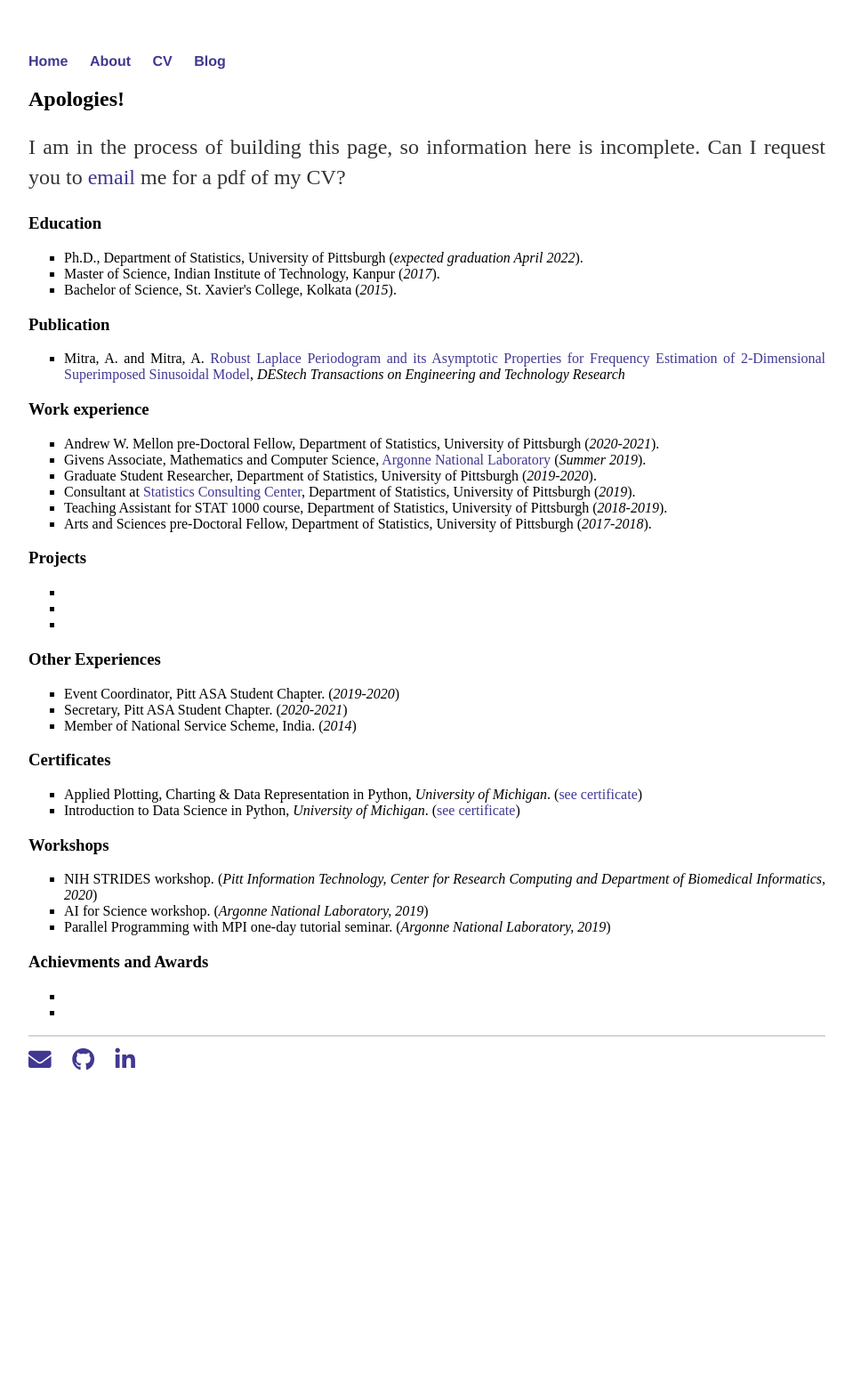
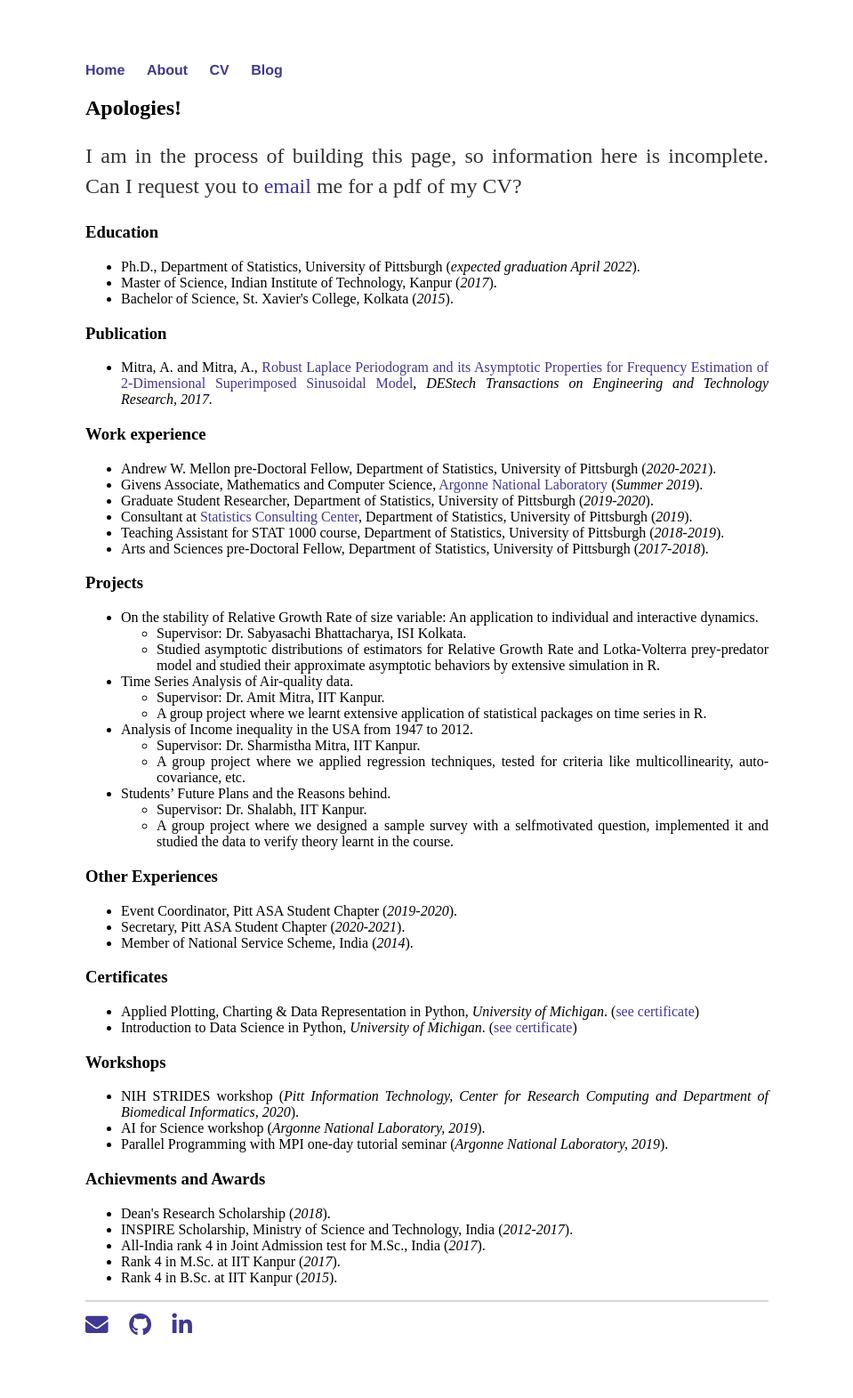
Before and after one commit to AnirbanMitra303/awnirbaan.github.io, a Jekyll site: the page built from cv/index.html, in a window 1280 px wide. Shown: the whole page at 89% size, without its empty margins (160-1119 px from the left). Built offline with Jekyll 4.4.1, drawn with Linux system fonts in a browser that asks for light colours; before the commit the page ends 1263 px from its top, so only the background shows below that.

Commit message:
CV update 2020-08-09

```diff
--- a/css/main.css
+++ b/css/main.css
@@ -1,6 +1,6 @@
 body {
-    margin: 60px auto;
-    width: 70%;
+    margin: 70px auto;
+    width: 60%;
 }
 nav ul, footer ul {
     font-family:'Helvetica', 'Arial', 'Sans-Serif';
@@ -18,7 +18,7 @@ a {
 }
 a:hover {
     text-decoration: underline;
-    color: #1F968BFF;
+    color: #D84C3EFF; /*#1F968BFF*/
     transform: skew(-10deg); /*does not work yet*/
     /*background-color: #e7dbdb;*/
 }
@@ -49,14 +49,15 @@ ul.posts li {
     list-style: none;
 }
 
-ul li {
+/*ul li {
     list-style-type: square;
-}
+}*/
 
 img {
     /*display: block;*/
-    width: 150px;
-    height: 150px;
+    width: 200px;
+    height: 200px;
     /*border: 10px solid #ddd;*/
+    /*border-radius: 75px;*/
     padding: 0px 30px 20px 0px;
 }
--- a/cv/index.html
+++ b/cv/index.html
@@ -2,57 +2,86 @@
 layout: default
 title: My CV
 ---
+<style>
+    ul.a {list-style-type: circle;}
+    ul.b {list-style-type: disc;}
+    ul.c {list-style-type: square;}
+</style>
 <div class="vitae" align = "justify">
 	<h2>Apologies!</h2>
     <p>I am in the process of building this page, so information here is incomplete. Can I request you to <a href="mailto:anm303@pitt.edu" target="_blank">email</a> me
         for a pdf of my CV?</p>
     <h3>Education</h3>
-    <ul>
+    <ul class="b">
         <li>Ph.D., Department of Statistics, University of Pittsburgh (<em>expected graduation April 2022</em>).</li>
         <li>Master of Science, Indian Institute of Technology, Kanpur (<em>2017</em>).</li>
         <li>Bachelor of Science, St. Xavier's College, Kolkata (<em>2015</em>).</li>
     </ul>
     <h3>Publication</h3>
-    <ul>
-        <li> Mitra, A. and Mitra, A. <a href="http://www.dpi-proceedings.com/index.php/dtetr/article/view/13386" target="_blank">Robust Laplace Periodogram and its Asymptotic Properties for
-            Frequency Estimation of 2-Dimensional Superimposed Sinusoidal Model</a>, <em>DEStech Transactions on Engineering and Technology Research</em></li>
+    <ul class="b">
+        <li> Mitra, A. and Mitra, A., <a href="http://www.dpi-proceedings.com/index.php/dtetr/article/view/13386" target="_blank">Robust Laplace Periodogram and its Asymptotic Properties for
+            Frequency Estimation of 2-Dimensional Superimposed Sinusoidal Model</a>, <em>DEStech Transactions on Engineering and Technology Research, 2017.</em></li>
     </ul>
     <h3>Work experience</h3>
-    <ul>
+    <ul class="b">
         <li>Andrew W. Mellon pre-Doctoral Fellow, Department of Statistics, University of Pittsburgh (<em>2020-2021</em>).</li>
         <li>Givens Associate, Mathematics and Computer Science, <a href = "https://www.anl.gov/" target="_blank">Argonne National Laboratory</a> (<em>Summer 2019</em>).</li>
         <li>Graduate Student Researcher, Department of Statistics, University of Pittsburgh (<em>2019-2020</em>).</li>
         <li>Consultant at <a href = "https://www.stat.pitt.edu/resources/statistics-consulting-center" target="_blank">Statistics Consulting Center</a>, Department of Statistics, University of Pittsburgh (<em>2019</em>).</li>
         <li>Teaching Assistant for STAT 1000 course, Department of Statistics, University of Pittsburgh (<em>2018-2019</em>).</li>
         <li>Arts and Sciences pre-Doctoral Fellow, Department of Statistics, University of Pittsburgh (<em>2017-2018</em>).</li>
-    </ul>
+    </ul class="b">
     <h3>Projects</h3>
-    <ul>
-        <li></li>
-        <li></li>
-        <li></li>
-    </ul>
+    <ul class="b">
+        <li>On the stability of Relative Growth Rate of size variable: An application to individual and interactive dynamics.
+            <ul class="a">
+                <li>Supervisor: Dr. Sabyasachi Bhattacharya, ISI Kolkata.</li>
+                <li>Studied asymptotic distributions of estimators for Relative Growth Rate and Lotka-Volterra prey-predator model and studied their approximate asymptotic behaviors by extensive simulation in R.</li>
+            </ul>
+        </li>
+        <li>Time Series Analysis of Air-quality data.
+            <ul class="a">
+                <li>Supervisor: Dr. Amit Mitra, IIT Kanpur.</li>
+                <li>A group project where we learnt extensive application of statistical packages on time series in R.</li>
+            </ul>
+        </li>
+        <li>Analysis of Income inequality in the USA from 1947 to 2012.
+            <ul class="a">
+                <li>Supervisor: Dr. Sharmistha Mitra, IIT Kanpur.</li>
+                <li>A group project where we applied regression techniques, tested for criteria like multicollinearity, auto-covariance, etc.</li>
+            </ul>
+        </li>
+        <li>Students’ Future Plans and the Reasons behind.
+            <ul class="a">
+                <li>Supervisor: Dr. Shalabh, IIT Kanpur.</li>
+                <li>A group project where we designed a sample survey with a selfmotivated question, implemented it and studied the data to verify theory learnt in the course.</li>
+            </ul>
+        </li>
+    </ul class="b">
     <h3>Other Experiences</h3>
-    <ul>
-        <li>Event Coordinator, Pitt ASA Student Chapter. (<em>2019-2020</em>)</li>
-        <li>Secretary, Pitt ASA Student Chapter. (<em>2020-2021</em>)</li>
-        <li>Member of National Service Scheme, India. (<em>2014</em>)</li>
+    <ul class="b">
+        <li>Event Coordinator, Pitt ASA Student Chapter (<em>2019-2020</em>).</li>
+        <li>Secretary, Pitt ASA Student Chapter (<em>2020-2021</em>).</li>
+        <li>Member of National Service Scheme, India (<em>2014</em>).</li>
     </ul>
 
     <h3>Certificates</h3>
-    <ul>
+    <ul class="b">
         <li>Applied Plotting, Charting & Data Representation in Python, <em>University of Michigan</em>. (<a href = "https://www.coursera.org/account/accomplishments/certificate/GPJ8BMQME2KY" target="_blank">see certificate</a>)</li>
         <li>Introduction to Data Science in Python, <em>University of Michigan</em>. (<a href = "https://www.coursera.org/account/accomplishments/certificate/FAXYCF6PF9UR" target="_blank">see certificate</a>)</li>
     </ul>
     <h3>Workshops</h3>
-    <ul>
-        <li>NIH STRIDES workshop. (<em>Pitt Information Technology, Center for Research Computing and Department of Biomedical Informatics, 2020</em>)</li>
-        <li>AI for Science workshop. (<em>Argonne National Laboratory, 2019</em>)</li>
-        <li>Parallel Programming with MPI one-day tutorial seminar. (<em>Argonne National Laboratory, 2019</em>)</li>
+    <ul class="b">
+        <li>NIH STRIDES workshop (<em>Pitt Information Technology, Center for Research Computing and Department of Biomedical Informatics, 2020</em>).</li>
+        <li>AI for Science workshop (<em>Argonne National Laboratory, 2019</em>).</li>
+        <li>Parallel Programming with MPI one-day tutorial seminar (<em>Argonne National Laboratory, 2019</em>).</li>
     </ul>
     <h3>Achievments and Awards</h3>
-    <ul>
-        <li></li>
-        <li></li>
+    <ul class="b">
+        <li>Dean's Research Scholarship (<em>2018</em>).</li>
+        <li>INSPIRE Scholarship, Ministry of Science and Technology, India (<em>2012-2017</em>).</li>
+        <li>All-India rank 4 in Joint Admission test for M.Sc., India (<em>2017</em>).</li>
+        <li>Rank 4 in M.Sc. at IIT Kanpur (<em>2017</em>).</li>
+        <li>Rank 4 in B.Sc. at IIT Kanpur (<em>2015</em>).</li>
     </ul>
 </div><!-- vitae -->
```
Also changed, not shown: index.html (+9 -2 lines).
